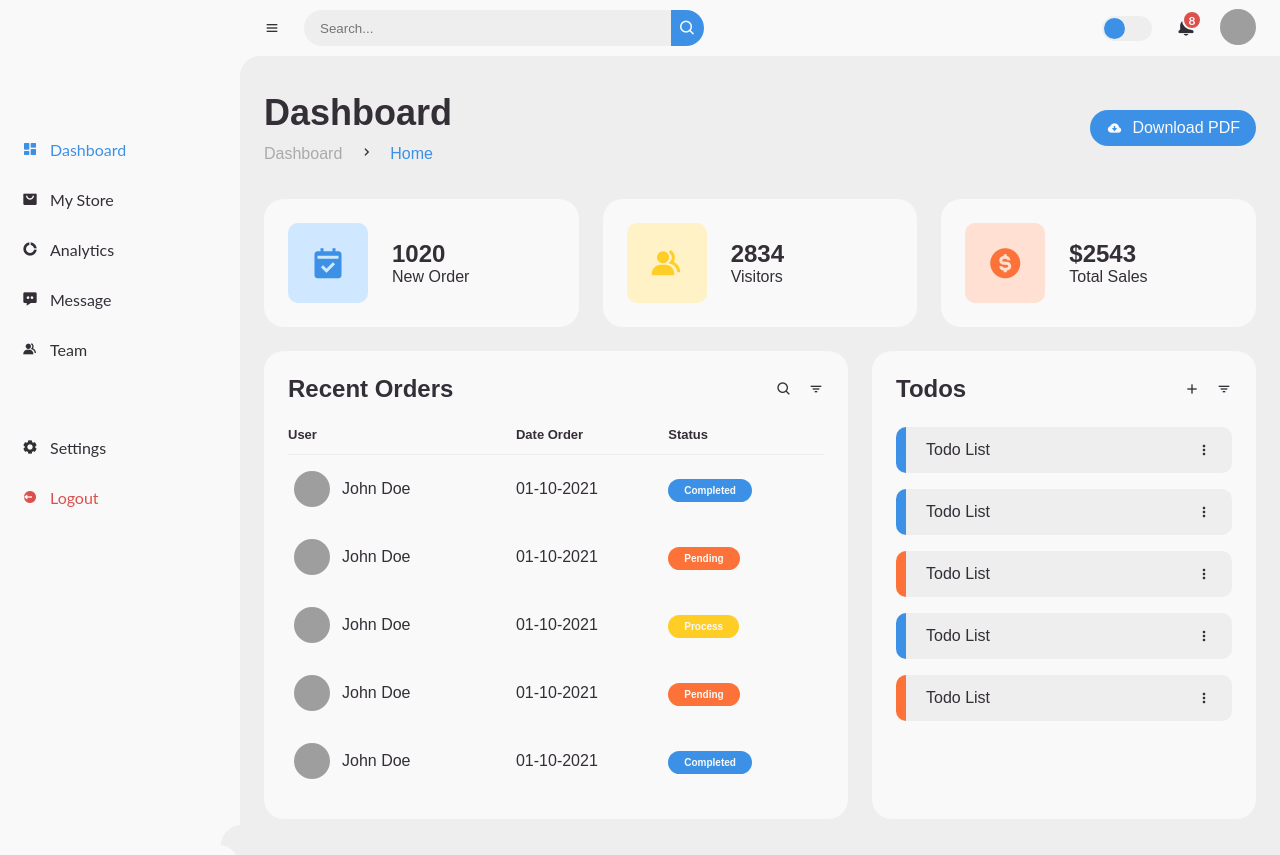
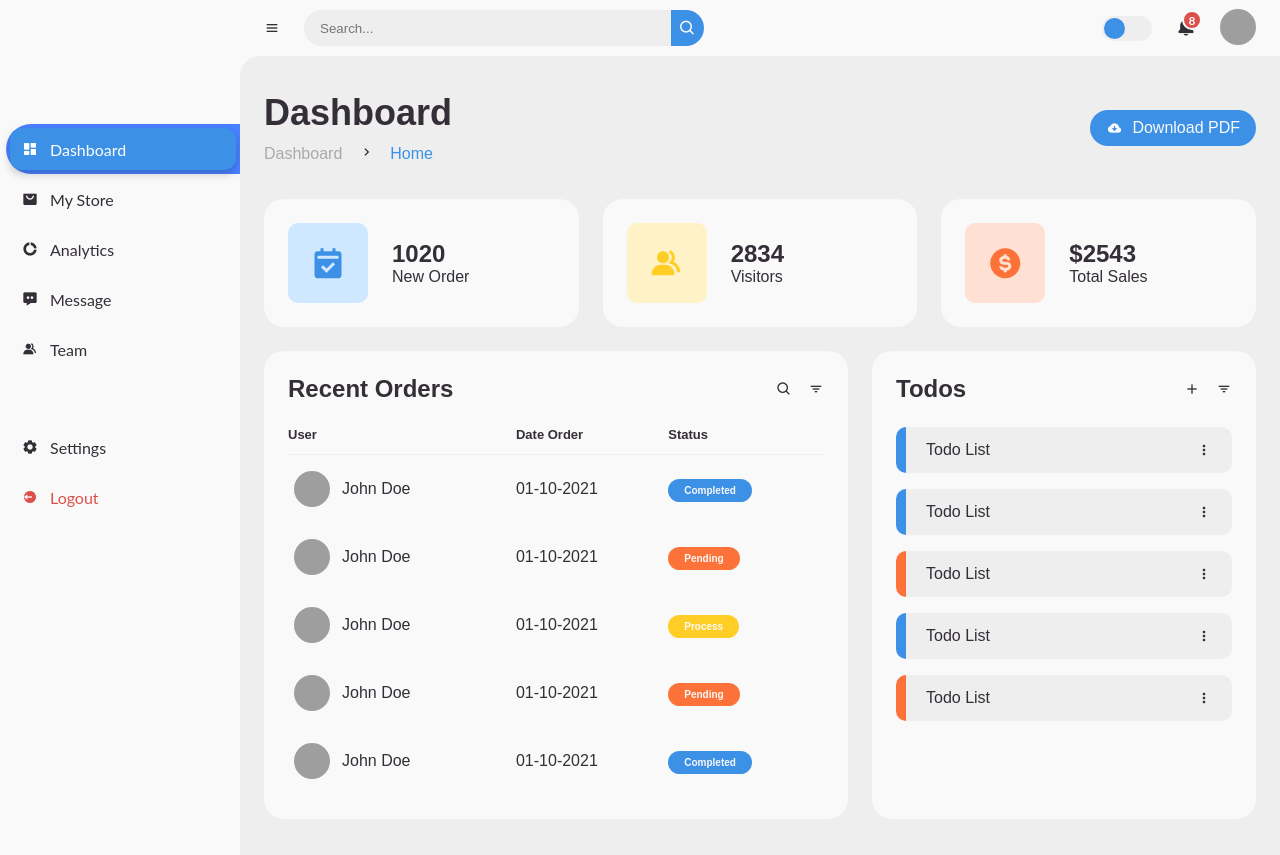
Before and after one commit to segaak/erpbl, a PHP site: page /views/admindashboard.php in a window 1280 px wide. Run offline with PHP 8.4, Linux system fonts and the light colour scheme; grey boxes are pictures that could not be loaded.

Commit message:
ini gatau ngebug dah anjimers

```diff
--- a/css/style.css
+++ b/css/style.css
@@ -103,31 +103,27 @@ body {
 	padding: 4px;
 }
 #sidebar .side-menu li.active {
-	/* background: var(--grey); */
-	/* position: relative; */
+	position: relative;
+	background: var(--biru);
 }
-#sidebar .side-menu li.active::before {
-	content: '';
-	position: absolute;
-	width: 40px;
-	height: 50px;
-	border-radius: 50%;
-	top: -40px;
-	right: 0;
-  color: var(--biru);
-	box-shadow: 20px 20px 0 var(--grey);
-	/* z-index: -1; */
-}
+#sidebar .side-menu li.active::before,
 #sidebar .side-menu li.active::after {
   content: '';
   position: absolute;
   width: 40px;
-	height: 50px;
+  height: 40px;
+  background: var(--light);
   border-radius: 50%;
-	bottom: -40px;
-	right: 0;
-	box-shadow: 20px -20px 0 var(--grey);
+  right: -20px;
   z-index: -1;
+}
+#sidebar .side-menu li.active::before {
+	top: -20px;
+	box-shadow: 20px 20px 0 var(--blue);
+  }
+  #sidebar .side-menu li.active::after {
+	bottom: -20px;
+	box-shadow: 20px -20px 0 var(--blue);
   }
 #sidebar .side-menu li a {
 	width: 100%;
@@ -142,7 +138,11 @@ body {
 	overflow-x: hidden;
 }
 #sidebar .side-menu.top li.active a {
-	color: var(--blue);
+	background: var(--blue);
+	color: white;
+	border-radius: 12px;
+	box-shadow: 0 4px 8px rgba(0, 0, 0, 0.2); /* efek naik */
+	transition: all 0.3s ease;
 }
 #sidebar.hide .side-menu li a {
 	width: calc(48px - (4px * 2));
```
Lines whose indentation alone changed are shown as unchanged.
